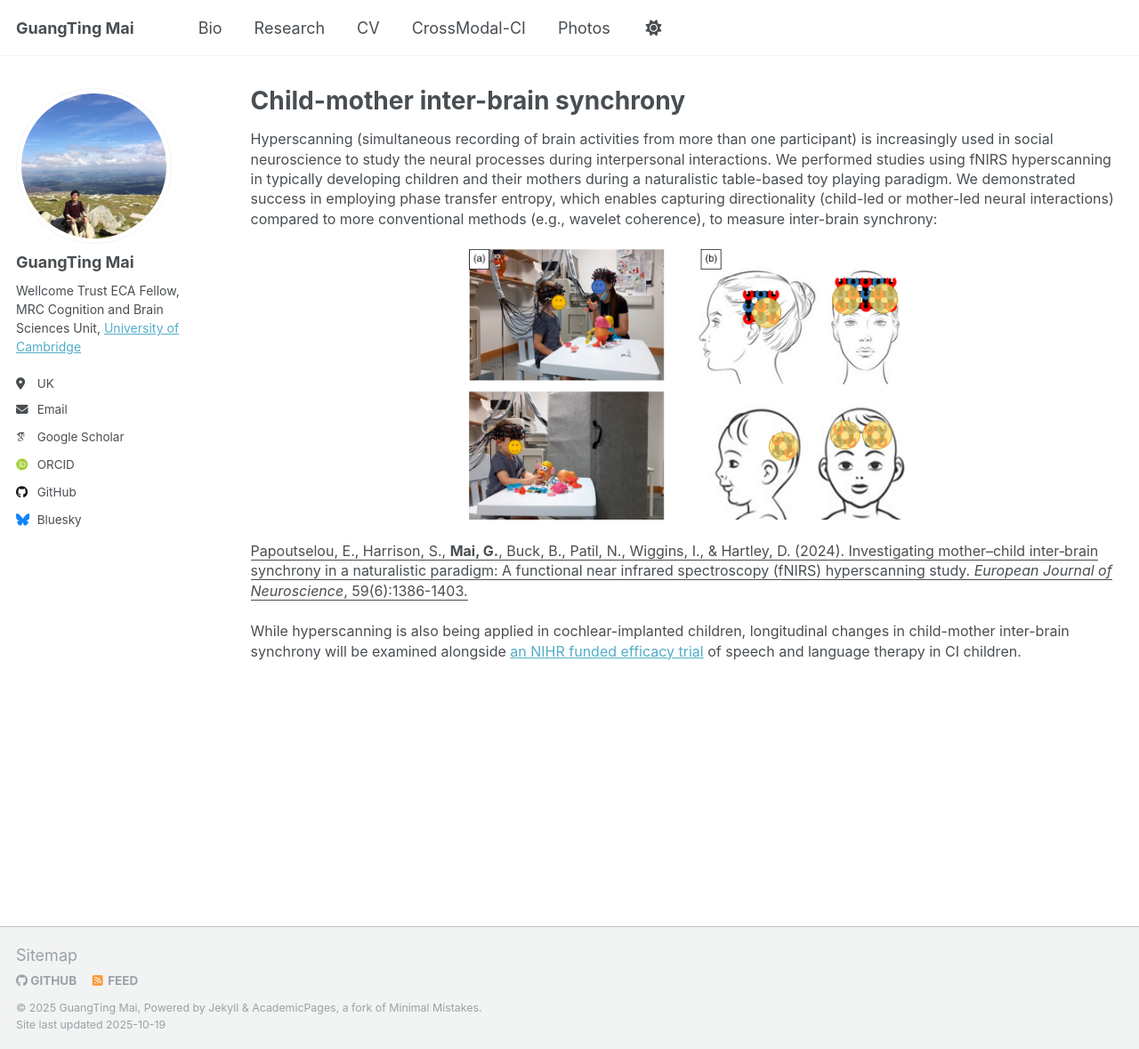
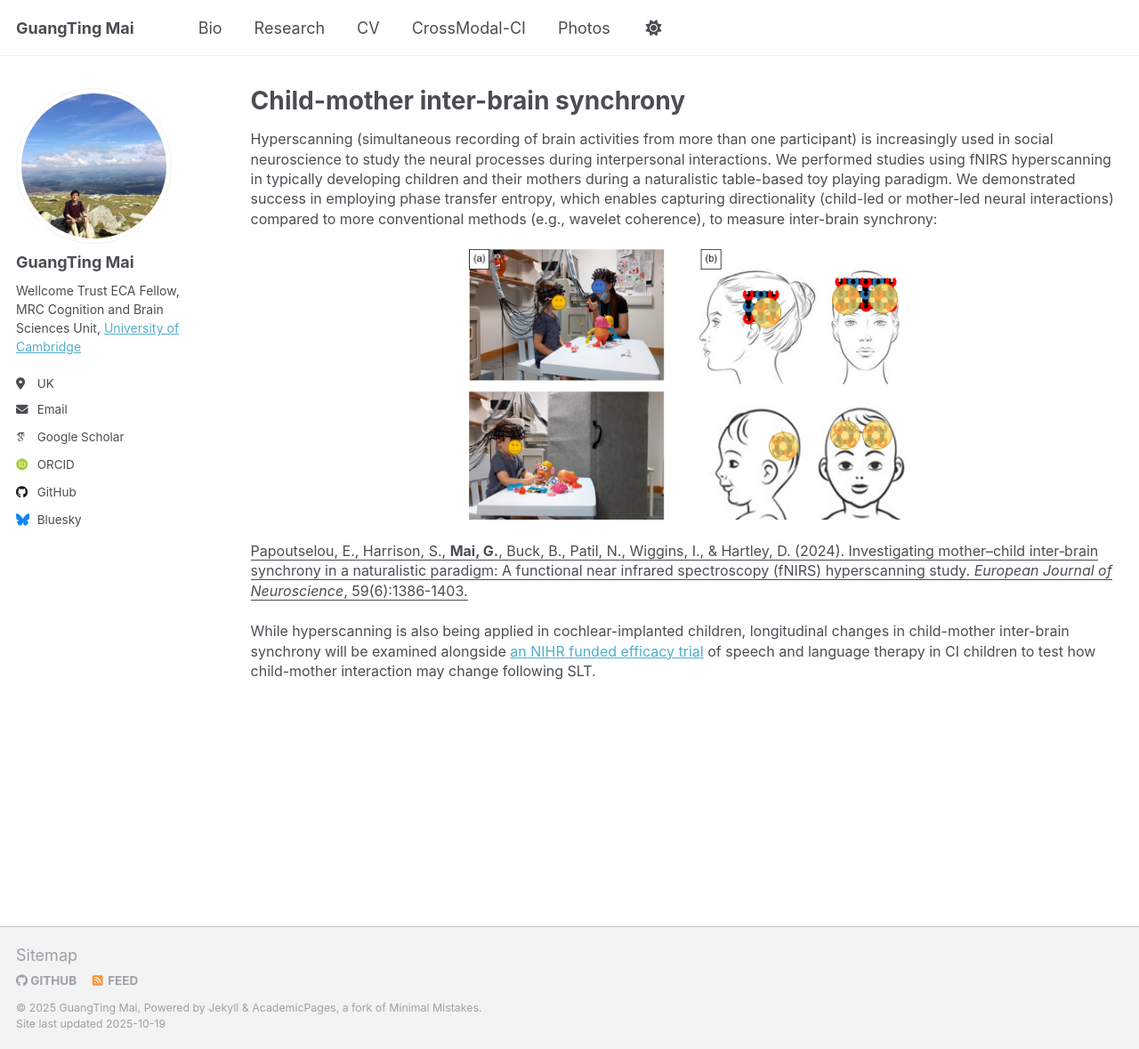
Before and after one commit to guangtingmai/guangtingmai.github.io, a Jekyll site: the page built from _pages/interbrain-sync.html, in a window 1280 px wide and 1179 px high. Shown: the whole window at 89% size. Built offline with Jekyll 4.4.1, drawn with Linux system fonts in a browser that asks for light colours; some web fonts are replaced.

Commit message:
Update interbrain-sync.html

```diff
--- a/_pages/interbrain-sync.html
+++ b/_pages/interbrain-sync.html
@@ -15,4 +15,4 @@ author_profile: true
 <p><span style="font-size: 12pt;line-height: 1.4;display: block;margin-bottom: 0.1vh"><a href="https://onlinelibrary.wiley.com/doi/full/10.1111/ejn.16233" style="color:inherit; text-decoration:none;"><u>Papoutselou, E., Harrison, S., <strong>Mai, G.</strong>, Buck, B., Patil, N., Wiggins, I., & Hartley, D. (2024). Investigating mother–child inter‐brain synchrony in a naturalistic paradigm: A functional near infrared spectroscopy (fNIRS) hyperscanning study. <i>European Journal of Neuroscience</i>, 59(6):1386-1403.</u></a></span></p>
 <p><span style="font-size: 12pt;line-height: 1.4;display: block;margin-bottom: 0.1vh">While hyperscanning is also being applied in cochlear-implanted
   children, longitudinal changes in child-mother inter-brain synchrony will be examined alongside <a href="https://www.impact-trial.ac.uk/">an NIHR
-  funded efficacy trial</a> of speech and language therapy in CI children.</span></p>
+  funded efficacy trial</a> of speech and language therapy in CI children to test how child-mother interaction may change following SLT.</span></p>
```
